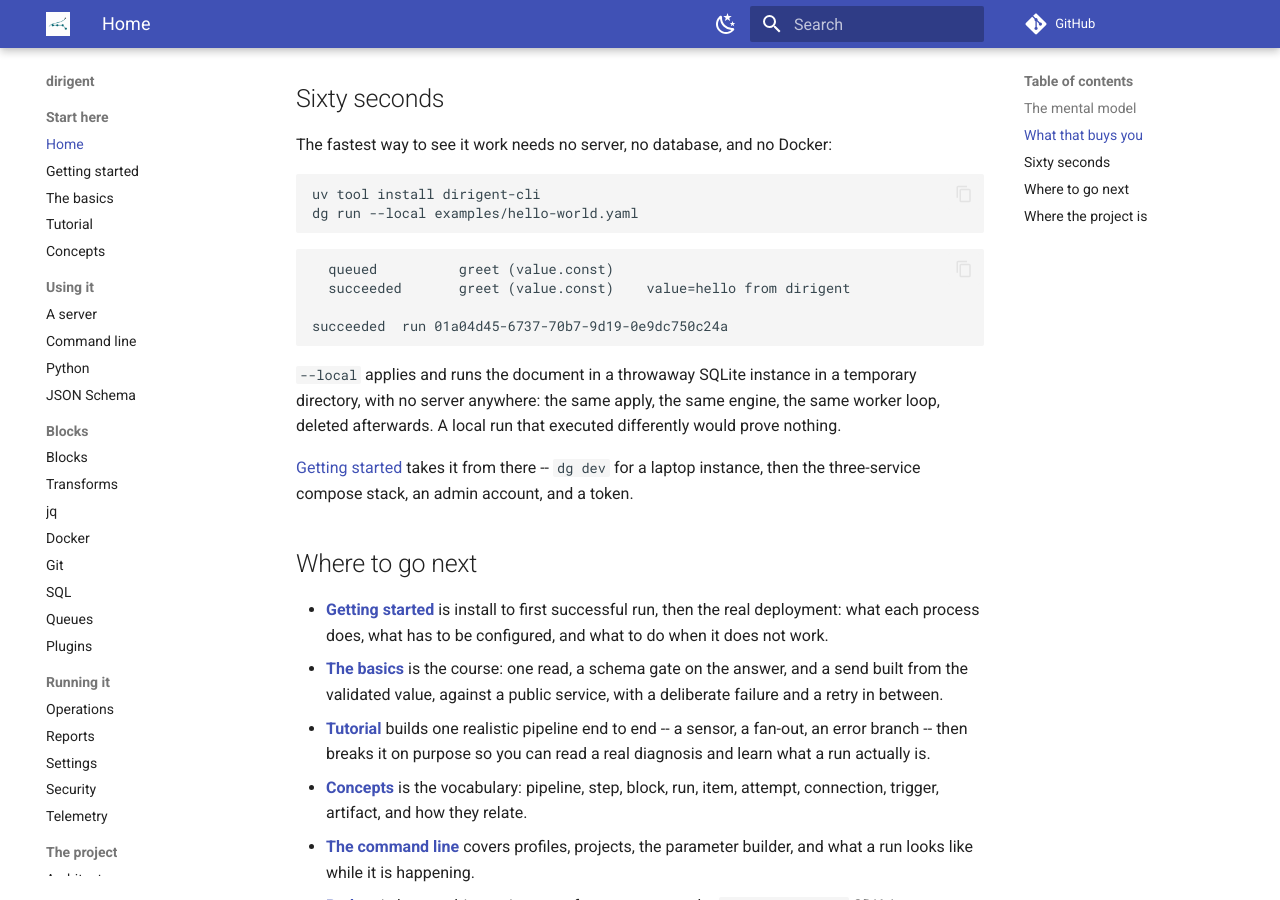
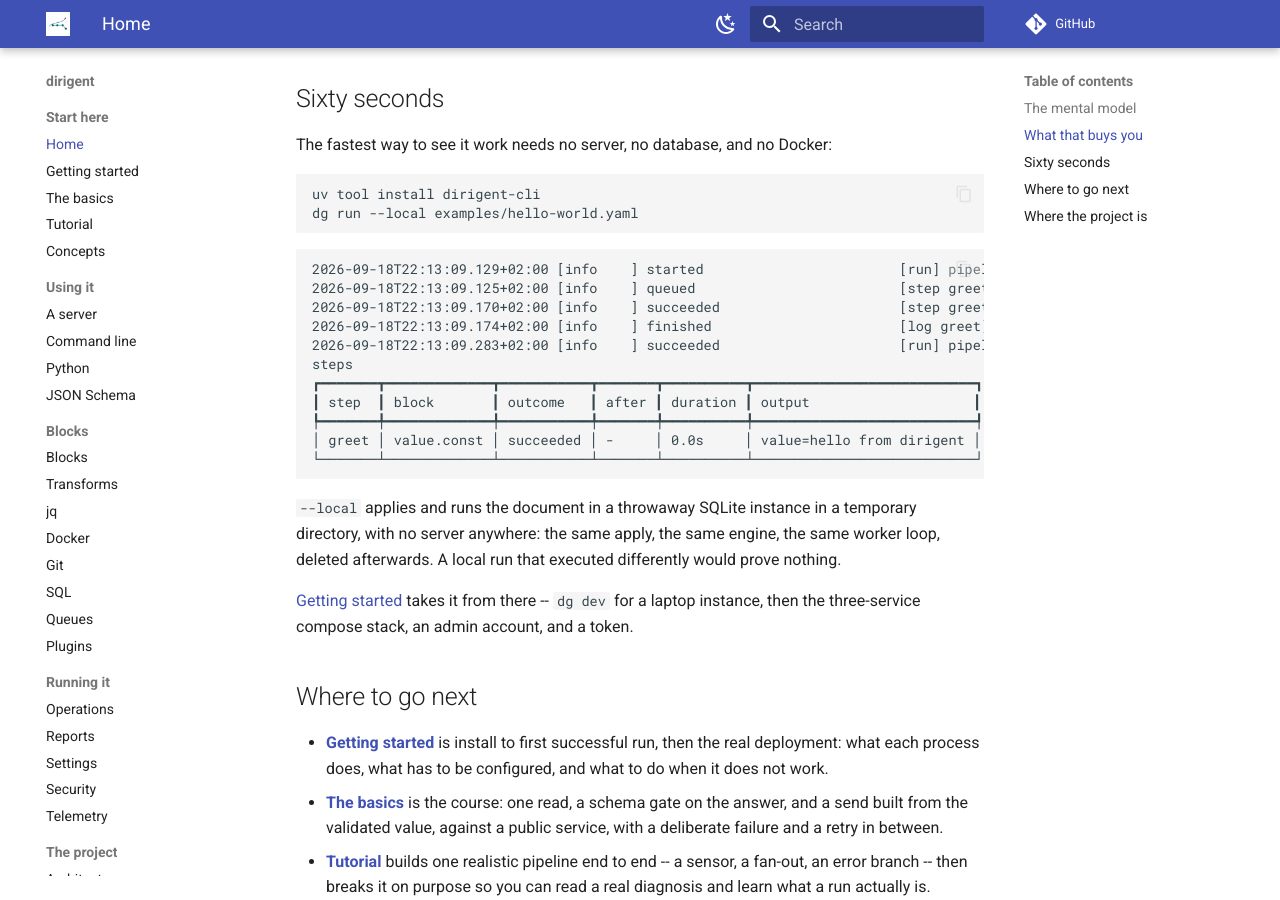
Before and after one commit to winterop-com/dirigent, an MkDocs documentation site: the page built from docs/index.md, in a window 1280 px wide and 900 px high, scrolled down 1152 px. Built offline with MkDocs 1.6.1 and Material for MkDocs 9.7.7, drawn with Linux system fonts in a browser that asks for light colours; comment, search, counter and statistics services are not loaded.

Commit message:
docs: show the hello-world output a local run actually prints
Both pages carried a two-column form no formatter emits. The block is now
a verbatim capture of dg run --local examples/hello-world.yaml -o console
at COLUMNS=100: the five records, then the steps table.

````diff
--- a/docs/index.md
+++ b/docs/index.md
@@ -52,10 +52,17 @@ dg run --local examples/hello-world.yaml
 ```
 
 ```text
-  queued          greet (value.const)
-  succeeded       greet (value.const)    value=hello from dirigent
-
-succeeded  run 01a04d45-6737-70b7-9d19-0e9dc750c24a
+2026-09-18T22:13:09.129+02:00 [info    ] started                        [run] pipeline=hello-world run_id=01a0b626-c486-7403-9b58-93a3bfaf00e0 local=true scratch=file:///var/folders/7t/m0y6vhq508n4fsfg85vhgjkh0000gp/T/dirigent-local-3k5tyvmd/artifacts/runs/01a0b626-c486-7403-9b58-93a3bfaf00e0 root=/var/folders/7t/m0y6vhq508n4fsfg85vhgjkh0000gp/T/dirigent-local-3k5tyvmd
+2026-09-18T22:13:09.125+02:00 [info    ] queued                         [step greet] block=value.const attempt=1
+2026-09-18T22:13:09.170+02:00 [info    ] succeeded                      [step greet] block=value.const attempt=1 duration_ms=10
+2026-09-18T22:13:09.174+02:00 [info    ] finished                       [log greet] duration_ms=0 output_bytes=31
+2026-09-18T22:13:09.283+02:00 [info    ] succeeded                      [run] pipeline=hello-world run_id=01a0b626-c486-7403-9b58-93a3bfaf00e0 exit_code=0
+steps
+┏━━━━━━━┳━━━━━━━━━━━━━┳━━━━━━━━━━━┳━━━━━━━┳━━━━━━━━━━┳━━━━━━━━━━━━━━━━━━━━━━━━━━━┓
+┃ step  ┃ block       ┃ outcome   ┃ after ┃ duration ┃ output                    ┃
+┡━━━━━━━╇━━━━━━━━━━━━━╇━━━━━━━━━━━╇━━━━━━━╇━━━━━━━━━━╇━━━━━━━━━━━━━━━━━━━━━━━━━━━┩
+│ greet │ value.const │ succeeded │ -     │ 0.0s     │ value=hello from dirigent │
+└───────┴─────────────┴───────────┴───────┴──────────┴───────────────────────────┘
 ```
 
 `--local` applies and runs the document in a throwaway SQLite instance in a temporary
````
Also changed, not shown: docs/getting-started.md (+11 -4 lines).
